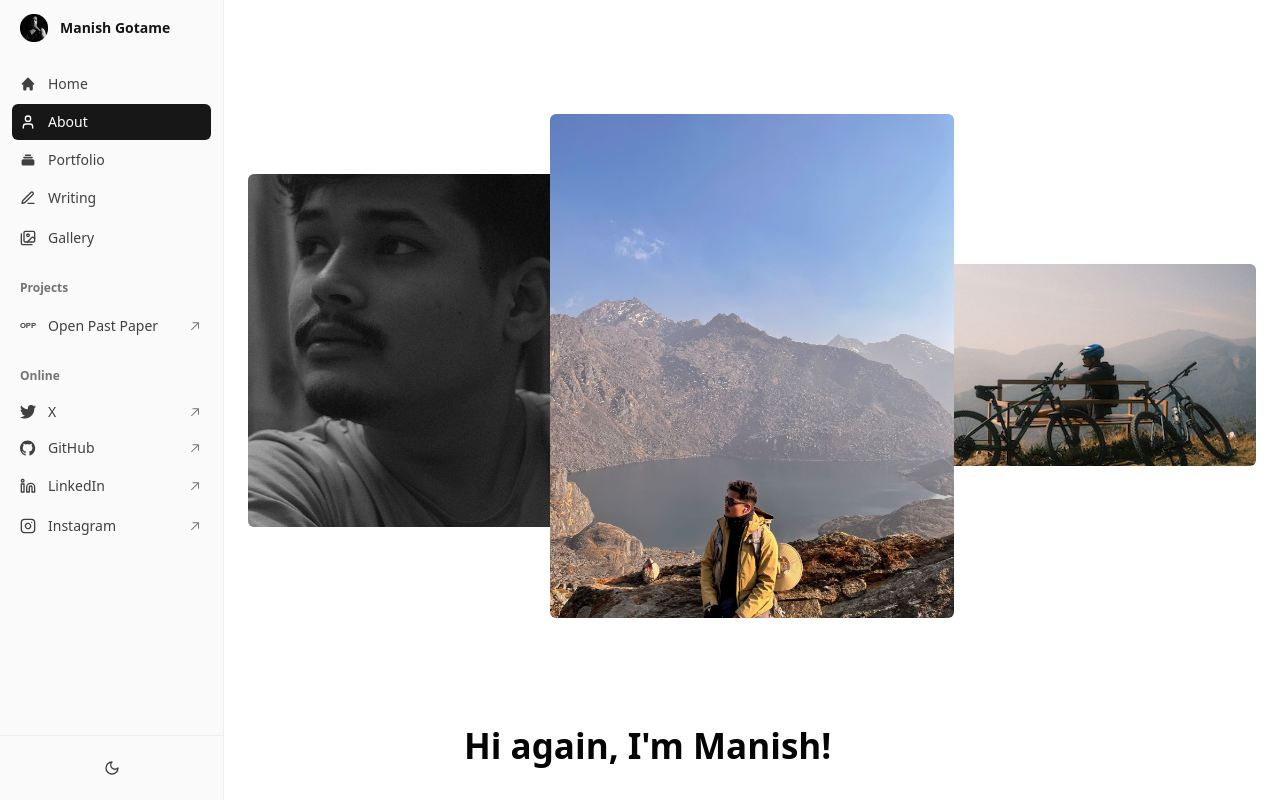
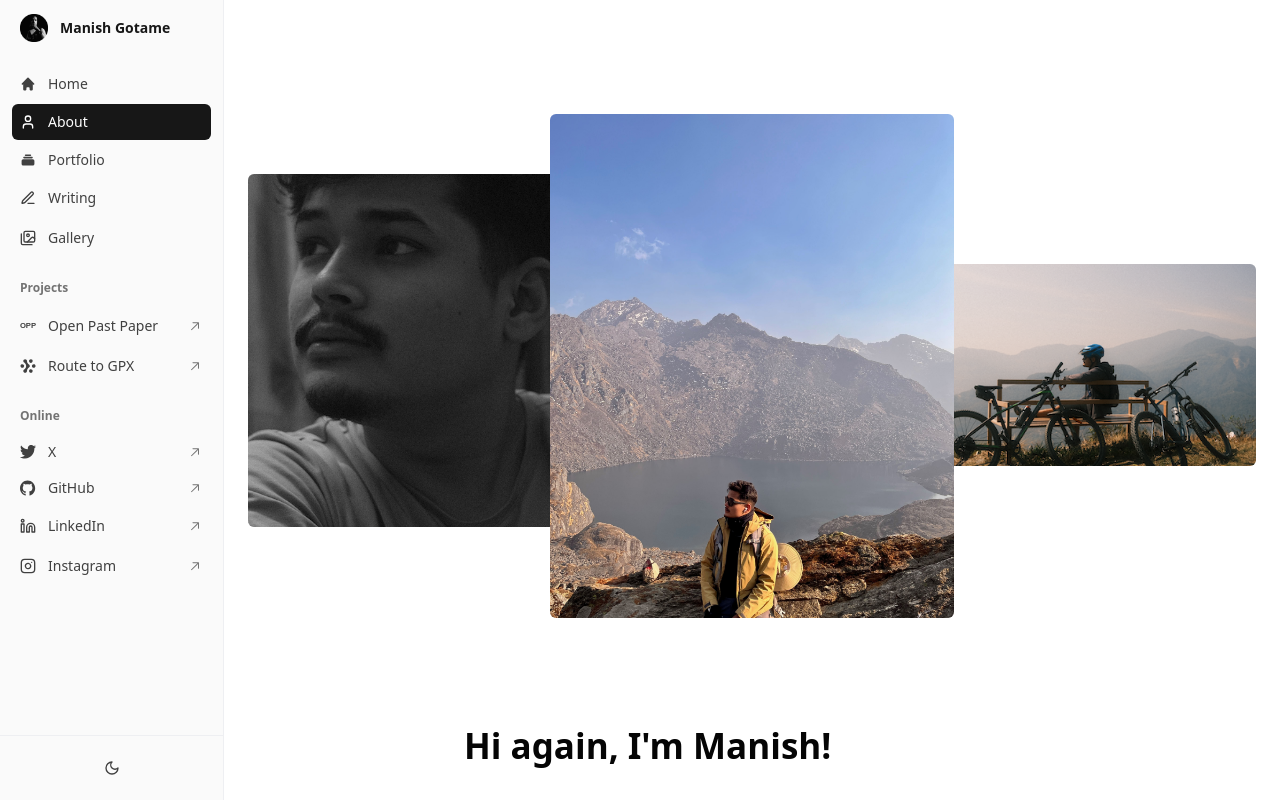
Before and after one commit to ManishGotame/manishgotame.com.np, a Next.js app: page /about in a window 1280 px wide. Shown: the top 800 px of the page. Built offline with nearby package versions, Linux system fonts and the light colour scheme; no server answers; what notion-client would draw is missing.

Commit message:
Route to GPX project logo updated

```diff
--- /dev/null
+++ b/src/components/Icon/RoutetoGPXLogo.tsx
@@ -0,0 +1,19 @@
+export function RoutetoGPXLogo() {
+  return (
+    <svg
+      className='h-6 w-6'
+      fill='none'
+      viewBox='0 0 35 32'
+      xmlns='http://www.w3.org/2000/svg'
+    >
+      <path
+        fill='currentColor'
+        d='M15.258 26.865a4.043 4.043 0 01-1.133 2.917A4.006 4.006 0 0111.253 31a3.992 3.992 0 01-2.872-1.218 4.028 4.028 0 01-1.133-2.917c.009-.698.2-1.382.557-1.981.356-.6.863-1.094 1.47-1.433-.024.109.09-.055 0 0l1.86-1.652a8.495 8.495 0 002.304-5.793c0-2.926-1.711-5.901-4.17-7.457.094.055-.036-.094 0 0A3.952 3.952 0 017.8 7.116a3.975 3.975 0 01-.557-1.98 4.042 4.042 0 011.133-2.918A4.006 4.006 0 0111.247 1a3.99 3.99 0 012.872 1.218 4.025 4.025 0 011.133 2.917 8.521 8.521 0 002.347 5.832l.817.8c.326.285.668.551 1.024.798.621.33 1.142.826 1.504 1.431a3.902 3.902 0 01-1.504 5.442c.033-.067-.063.036 0 0a8.968 8.968 0 00-3.024 3.183 9.016 9.016 0 00-1.158 4.244zM19.741 5.123c0 .796.235 1.575.676 2.237a4.01 4.01 0 001.798 1.482 3.99 3.99 0 004.366-.873 4.042 4.042 0 00.869-4.386 4.02 4.02 0 00-1.476-1.806 3.994 3.994 0 00-5.058.501 4.038 4.038 0 00-1.175 2.845zM23.748 22.84c-.792 0-1.567.236-2.226.678a4.021 4.021 0 00-1.476 1.806 4.042 4.042 0 00.869 4.387 3.99 3.99 0 004.366.873A4.01 4.01 0 0027.08 29.1a4.039 4.039 0 00-.5-5.082 4 4 0 00-2.832-1.18zM34 15.994c0-.796-.235-1.574-.675-2.236a4.01 4.01 0 00-1.798-1.483 3.99 3.99 0 00-4.367.873 4.042 4.042 0 00-.869 4.387 4.02 4.02 0 001.476 1.806 3.993 3.993 0 002.226.678 4.003 4.003 0 002.832-1.18A4.04 4.04 0 0034 15.993z'
+      />
+      <path
+        fill='currentColor'
+        d='M5.007 11.969c-.793 0-1.567.236-2.226.678a4.021 4.021 0 00-1.476 1.807 4.042 4.042 0 00.869 4.386 4.001 4.001 0 004.366.873 4.011 4.011 0 001.798-1.483 4.038 4.038 0 00-.5-5.08 4.004 4.004 0 00-2.831-1.181z'
+      />
+    </svg>
+  )
+}
--- a/src/components/Icon/index.ts
+++ b/src/components/Icon/index.ts
@@ -9,6 +9,7 @@ import { GitHubIcon } from './GitHubIcon'
 import { ExternalLinkIcon } from './ExternalLinkIcon'
 import { NotionIcon } from './NotionIcon'
 import { OPPIcon } from './OPP'
+import { RoutetoGPXLogo } from './RoutetoGPXLogo'
 
 export {
   HomeIcon,
@@ -21,5 +22,6 @@ export {
   GitHubIcon,
   ExternalLinkIcon,
   NotionIcon,
-  OPPIcon
+  OPPIcon,
+  RoutetoGPXLogo
 }
--- a/src/constants/navigation.ts
+++ b/src/constants/navigation.ts
@@ -4,7 +4,8 @@ import {
   HomeIcon,
   OPPIcon,
   StackIcon,
-  TwitterIcon
+  TwitterIcon,
+  RoutetoGPXLogo
 } from '@/components/Icon'
 
 import {
@@ -76,6 +77,14 @@ export const routes = [
         trailingAccessory: ExternalLinkIcon,
         trailingAction: null,
         isExternal: true
+      },
+      {
+        href: 'https://routetogpx.com',
+        label: 'Route to GPX',
+        icon: RoutetoGPXLogo,
+        trailingAccessory: ExternalLinkIcon,
+        trailingAction: null,
+        isExternal: true
       }
     ]
   },
--- a/src/constants/side-projects.ts
+++ b/src/constants/side-projects.ts
@@ -17,7 +17,7 @@ export const sideProjects: IPortfolio[] = [
     id: 1,
     title: 'Route to GPX',
     description: 'Convert Google Maps Routes to GPX',
-    image: '/side-projects/route-to-gpx/route-to-gpx.png',
+    image: '/side-projects/route-to-gpx/logo.svg',
     link: 'Route-To-GPX-1db0afa84937801d87efe8c6d544d37d',
     externalLink: 'https://routetogpx.manishgotame.com.np/',
     active: true,
```
Also changed, not shown: package.json (line endings or trailing spaces), public/side-projects/route-to-gpx/logo.svg (added).
